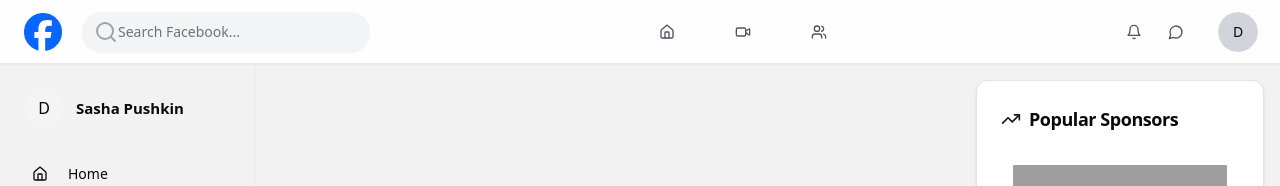
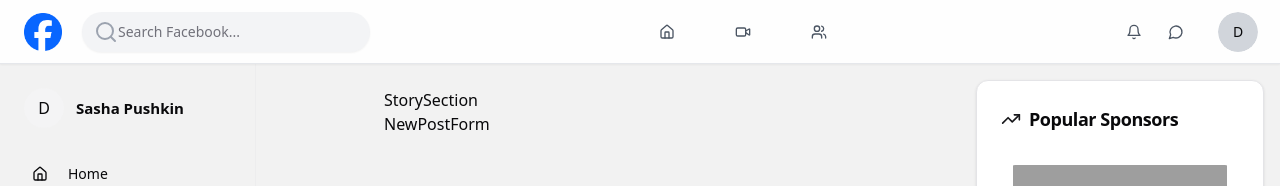
Before and after one commit to 1kodexxx/facebook-clone-frontend, a Next.js app: page /Homepage in a window 1280 px wide. Shown: the top 186 px of the page. Built offline with nearby package versions, Linux system fonts and the light colour scheme; grey boxes are pictures that could not be loaded.

Commit message:
PostCard

```diff
--- a/package.json
+++ b/package.json
@@ -44,6 +44,7 @@
     "@types/react": "19.2.2",
     "eslint": "^8",
     "eslint-config-next": "14.2.33",
+    "eslint-plugin-unused-imports": "^4.3.0",
     "postcss": "^8",
     "tailwindcss": "^3.4.1",
     "typescript": "5.9.3"
--- a/src/app/Homepage/page.js
+++ b/src/app/Homepage/page.js
@@ -1,12 +1,39 @@
+"use client";
+import { useState } from "react";
 import LeftSideBar from "../components/LeftSideBar";
 import RightSideBar from "../components/RightSideBar";
+import NewPostForm from "../posts/NewPostForm";
+import PostCard from "../posts/PostCard";
+import StorySection from "../story/StorySection";
 
 export default function Page() {
+  const [isPostFormOpen, setIsPostFormOpen] = useState(false);
+  const posts = [
+    {
+      _id: 1,
+      content: "hello world",
+      mediaUrl: "http:/localhost",
+      mediaType: "image",
+    },
+  ];
   return (
     <div className="flex flex-col min-h-screen bg-background text-foreground">
       <main className="flex flex-1 pt-16">
         <LeftSideBar />
-        <div className="flex-1 px-4 py-6 md:ml-64 ld:mr-64 lg:max-w-2xl xl:max-w-3xl mx-auto"></div>
+        <div className="flex-1 px-4 py-6 md:ml-64 ld:mr-64 lg:max-w-2xl xl:max-w-3xl mx-auto">
+          <div className="lg:ml-2 xl:ml-28">
+            <StorySection />
+            <NewPostForm
+              isPostFormOpen={isPostFormOpen}
+              setIsPostFormOpen={setIsPostFormOpen}
+            />
+            <div className="mt-6 space-y-6">
+              {posts.map((post) => {
+                <PostCard key={post.id} post={post} />;
+              })}
+            </div>
+          </div>
+        </div>
         <div className="hidden lg:block lg:w-64 xl:w-80 fixed right-0 top-16 bottom-0 overflow-y-auto p-4">
           <RightSideBar />
         </div>
--- /dev/null
+++ b/src/app/posts/NewPostForm.jsx
@@ -0,0 +1,5 @@
+const NewPostForm = () => {
+  return <div>NewPostForm</div>;
+};
+
+export default NewPostForm;
--- a/src/app/posts/PostCard.jsx
+++ b/src/app/posts/PostCard.jsx
@@ -0,0 +1,5 @@
+const PostCard = () => {
+  return <div>PostCard</div>;
+};
+
+export default PostCard;
--- /dev/null
+++ b/src/app/story/StorySection.jsx
@@ -0,0 +1,19 @@
+import { useEffect, useRef, useState } from "react";
+
+const StorySection = () => {
+  const [scrollPosition, setScrollPosition] = useState(0);
+  const [maxScroll, setMaxScroll] = useState(1);
+  const containerRef = useRef();
+  useEffect(() => {
+    const container = containerRef.current;
+    if (container) {
+      const updateMaxScoll = () => {
+        setMaxScroll((container.scrollWidth = container.offsetWidth));
+        setScrollPosition(container.scrollLeft);
+      };
+    }
+  });
+  return <div>StorySection</div>;
+};
+
+export default StorySection;
```
Also changed, not shown: jsconfig.json (+6 -1 lines), tsconfig.json (deleted, +0 -34 lines), .eslintrc.json, 1 other file (tests, documents, lock files or other folders).
